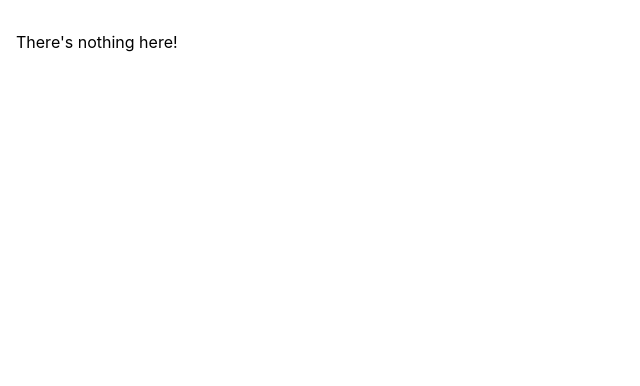
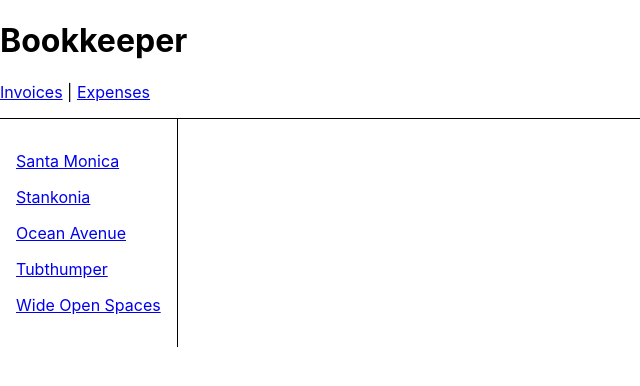
Before and after one commit to williammw/react-router-tutorial, a React (Create React App) app: page /invoices/1 in a window 1280 px wide. Shown: the top 386 px of the page, without its empty margins (0-640 px from the left). Built offline with nearby package versions, Linux system fonts and the light colour scheme.

Commit message:
sub router ::invoive added

```diff
--- a/src/index.js
+++ b/src/index.js
@@ -10,6 +10,7 @@
   Routes,
   Route
 } from "react-router-dom";
+import Invoice from './routes/invoice';
 
 ReactDOM.render(
   <BrowserRouter>
@@ -17,7 +18,9 @@
     <Routes>
         <Route path="/" element={<App />} >
           <Route path="expenses" element={<Expenses />} />
-          <Route path="invoices" element={<Invoices />} />
+          <Route path="invoices" element={<Invoices />}>
+            <Route path=":invoiceId" element={<Invoice />} />
+          </Route>
         </Route>
         <Route path="*" element={
           <main style={{ padding: "1rem" }}>
--- /dev/null
+++ b/src/routes/invoice.js
@@ -0,0 +1,3 @@
+export default function Invoice() {
+  return <h2>Invoice #???</h2>;
+}
```
